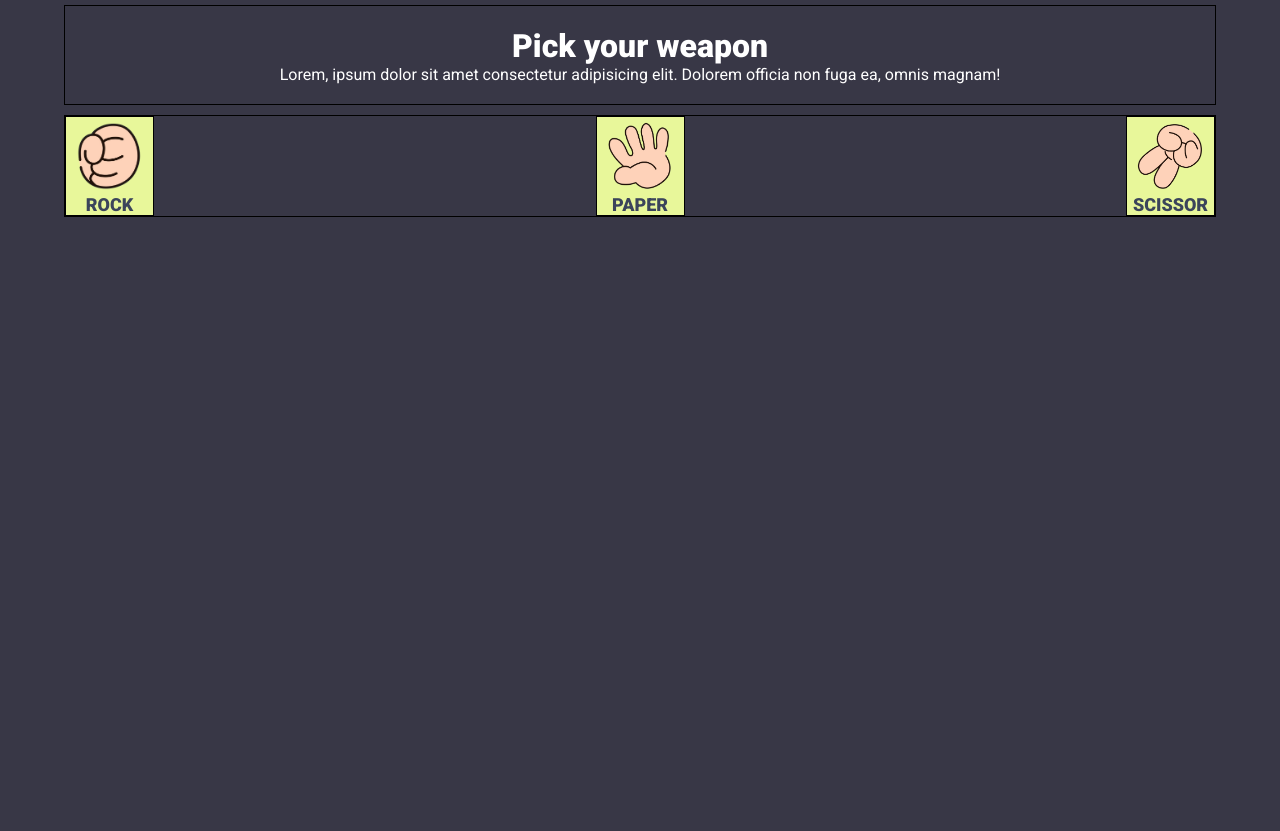
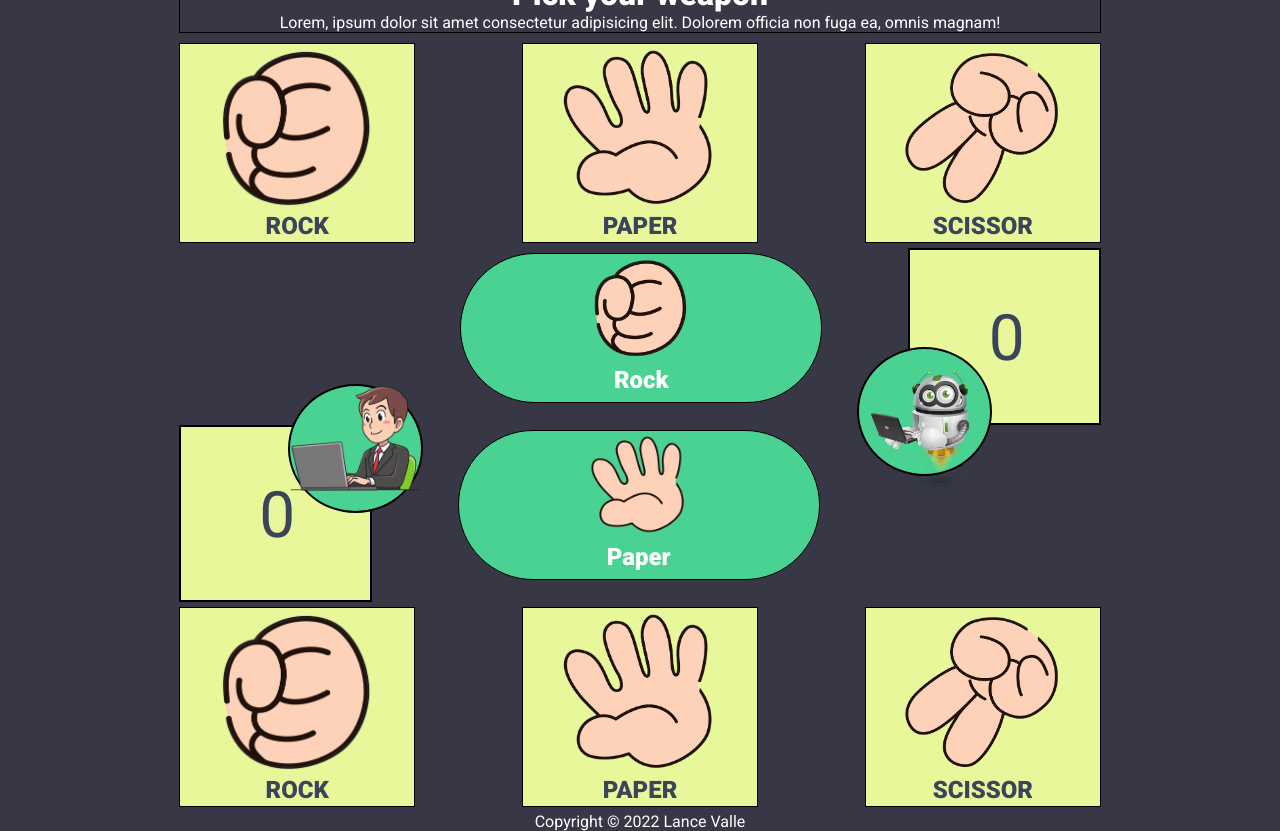
Before and after one commit to lance28-beep/Project-RockPaperScissors, a plain HTML site: page index.html in a window 1280 px wide. Before the commit the page ends 800 px from the top, so only its background shows below. Drawn offline with Linux system fonts and the light colour scheme.

Commit message:
add design and media query for cellphone and ipad only

```diff
--- a/index.html
+++ b/index.html
@@ -1,5 +1,6 @@
 <!DOCTYPE html>
 <html lang="en">
+
 <head>
   <meta charset="UTF-8" />
   <meta http-equiv="X-UA-Compatible" content="IE=edge" />
@@ -7,13 +8,14 @@
   <link rel="stylesheet" href="style.css" />
   <title>Project: Rock Paper Scissors</title>
 </head>
+
 <body>
   <div class="contaier-label">
     <h1>Pick your weapon</h1>
     <p>Lorem, ipsum dolor sit amet consectetur adipisicing elit. Dolorem officia non fuga ea, omnis magnam!</p>
     </p>
   </div>
-    <div class="container_PC">
+  <div class="container">
     <div class="option rock">
       <div>
         <img src="images/rock.png" alt="rock">
@@ -32,9 +34,63 @@
       </div>
       <p>Scissor</p>
     </div>
-
-
   </div>
+  <div class="media-ipad">
+  <div class="container_score computer">
+    <div class="score">
+      <p>0</p>
+      <div class="avatar" id="computer">
+        <img src="./images/computer.png" alt="avatar">
+      </div>
+    </div>
+  </div>
+  <div class="playerBid" id="computerBid">
+    <div class="playerOption">
+      <img src="images/rock.png" alt="">
+    </div>
+    <p>Rock</p>
+  </div>
+  </div>
+  <div class="media-ipad">
+  <div class="playerBid" id="yourBid">
+    <div class="playerOption">
+      <img src="images/paper.png" alt="">
+    </div>
+    <p>Paper</p>
+  </div>
+  <div class="container_score you" >
+    <div class="score">
+      <p>0</p>
+      <div class="avatar" id="you">
+        <img src="./images/you.png" alt="avatar">
+      </div>
+    </div>
+  </div>
+  </div>
+  <div class="container">
+    <div class="option rock">
+      <div>
+        <img src="images/rock.png" alt="rock">
+      </div>
+      <p>Rock</p>
+    </div>
+    <div class="option paper">
+      <div>
+        <img src="images/paper.png" alt="paper">
+      </div>
+      <p>Paper</p>
+    </div>
+    <div class="option scissor">
+      <div>
+        <img src="images/scissor.png" alt="scissor">
+      </div>
+      <p>Scissor</p>
+    </div>
+  </div>
+  <footer>
+    <p>Copyright &copy; 2022 Lance Valle</p>
+  </footer>
   <script src="script.js"></script>
 </body>
+
 </html>
--- a/style.css
+++ b/style.css
@@ -17,7 +17,9 @@
 body {
   background-color: var(--quaternary);
   display: flex;
+  height: 100vh;
   flex-direction: column;
+  justify-content: center;
 }
 .contaier-label {
   display: flex;
@@ -35,19 +37,19 @@ p {
   color: #ffffff;
 }
 
-.container_PC {
+.container {
   display: flex;
   width: 90%;
-  border: 1px solid black;
   justify-content: space-between;
   margin: 5px auto;
 }
 
 img {
   width: 100%;
-  height: 100%;
+  height: auto;
+  object-fit: cover;
 }
-.container_PC .option {
+.container .option {
   background-color: var(--primary);
   width: 89px;
   height: 100px;
@@ -61,7 +63,6 @@ img {
   height: 68px;
   width: 67px;
   margin: 4px auto;
-  border: violet;
 }
 .option p {
   font-style: normal;
@@ -71,3 +72,201 @@ img {
   color: var(--primaryText);
   text-transform: uppercase;
 }
+
+/* container score */
+.container_score {
+  width: 123px;
+  height: 100px;
+  background-color: var(--primary);
+  margin: auto;
+  border: 2px solid black;
+}
+
+.container_score p {
+  width: 123px;
+  height: 97px;
+  font-style: normal;
+  font-weight: normal;
+  font-size: 64px;
+  line-height: 75px;
+  display: flex;
+  align-items: center;
+  justify-content: center;
+  color: var(--primaryText);
+}
+
+.container_score .avatar {
+  position: relative;
+
+  width: 71px;
+  height: 71px;
+  border-radius: 50%;
+  background-color: var(--secondary);
+  margin: 0 auto;
+  border: 2px solid black;
+}
+
+.score p {
+  width: 123px;
+  height: 97px;
+  font-weight: normal;
+  font-size: 64px;
+  line-height: 75px;
+}
+
+.avatar#computer {
+  left: 65px;
+  top: -65px;
+}
+
+.avatar#you {
+  left: -65px;
+  top: -100px;
+}
+
+.playerBid {
+  display: flex;
+  flex-direction: column;
+  justify-content: center;
+  align-items: center;
+  width: 169px;
+  height: 100px;
+  border: 1px solid black;
+  margin: 5px auto;
+  border-radius: 50px;
+  background-color: var(--secondary);
+}
+
+.playerBid .playerOption {
+  width: 69px;
+  height: 67px;
+}
+
+footer {
+  display: flex;
+  align-items: center;
+  justify-content: center;
+  width: 100%;
+  height: 150px;
+  background-color: var(--primaryTextary);
+}
+
+@media only screen and (min-width: 390px) {
+  body {
+    width: 390px;
+    margin: auto;
+  }
+}
+
+/* If the screen size is 1024px or more, /* iPad Pro 12.9" - 1 */
+@media only screen and (min-width: 1024px) {
+  body {
+    width: 1024px;
+    margin: auto;
+  }
+  .container .option {
+    width: 236px;
+    height: 200px;
+    justify-content: space-between;
+  }
+
+  .option div {
+    width: 160px;
+    height: 168.58px;
+  }
+
+  .option p {
+    font-size: 24px;
+    margin-bottom: 5px;
+  }
+
+  .media-ipad {
+    display: flex;
+    flex-direction: row-reverse;
+  }
+
+  .playerBid {
+    width: 362px;
+    height: 150px;
+    border-radius: 116.5px;
+    justify-content: space-around;
+    position: relative;
+  }
+
+  .playerBid .playerOption {
+    position: relative;
+    width: 100px;
+    height: 100px;
+  }
+
+  .playerBid p {
+    width: 89px;
+    height: 27px;
+    margin-bottom: 5px;
+    font-style: normal;
+    font-weight: bold;
+    font-size: 24px;
+    line-height: 28px;
+    text-align: center;
+  }
+
+  .container_score {
+    width: 193px;
+    height: 177px;
+  }
+
+  .score p {
+    width: 193px;
+    height: 177px;
+    font-style: normal;
+    font-weight: normal;
+    font-size: 64px;
+    line-height: 75px;
+    color: var(--primaryText);
+  }
+
+  .score .avatar {
+    width: 135px;
+    height: 129px;
+  }
+  .avatar#computer {
+    left: -80px;
+    top: -80px;
+  }
+
+  .avatar#you {
+    left: 80px;
+    top: -220px;
+  }
+
+  #computerBid {
+    left: 21%;
+  }
+  #yourBid {
+    right: 21%;
+  }
+
+  .container_score.you {
+    position: relative;
+    right: 6.5%;
+  }
+
+  .container_score.computer {
+    position: relative;
+    left: 6.5%;
+  }
+
+  footer {
+    width: 100%;
+    height: 100px;
+    background-color: var(--primaryTextary);
+  }
+}
+
+/* If the screen size is
+1980px or less, /* Desktop 12.9" - 1 */
+@media only screen and (max-width: 1980px) {
+  div.example {
+    font-size: 30px;
+  }
+}
```
Lines whose indentation alone changed are shown as unchanged.
